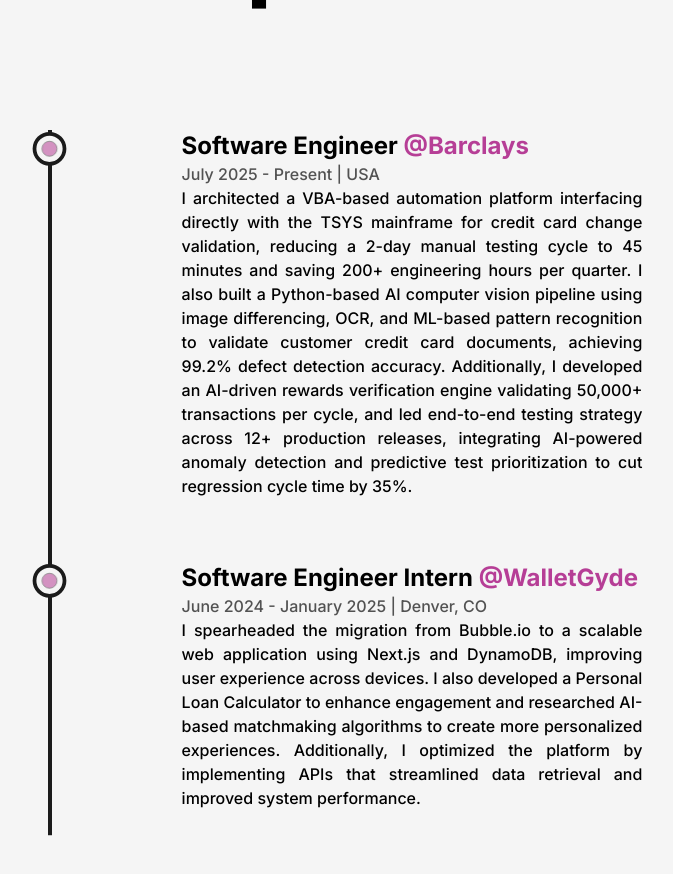
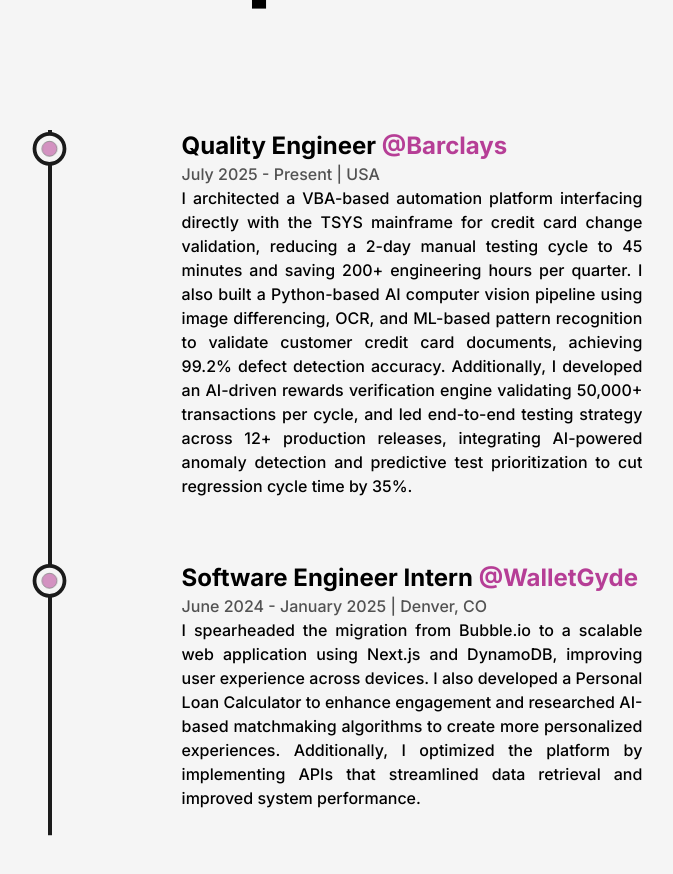
Before and after one commit to Humanvitha/Humanvitha.github.io, a Next.js app: page /about in a window 1280 px wide. Shown: the part 2840-3714 px from the top of the page, without its empty margins (244-917 px from the left). Built offline with nearby package versions, Linux system fonts and the light colour scheme.

Commit message:
Change position

```diff
--- a/src/components/Experience.js
+++ b/src/components/Experience.js
@@ -54,7 +54,7 @@
 
         <ul className="w-full flex flex-col items-start justify-between ml-4 xs:ml-2">
           <Details
-            position="Software Engineer"
+            position="Quality Engineer"
             company="Barclays"
             companyLink="https://www.barclays.com/"
             time="July 2025 - Present"
```
